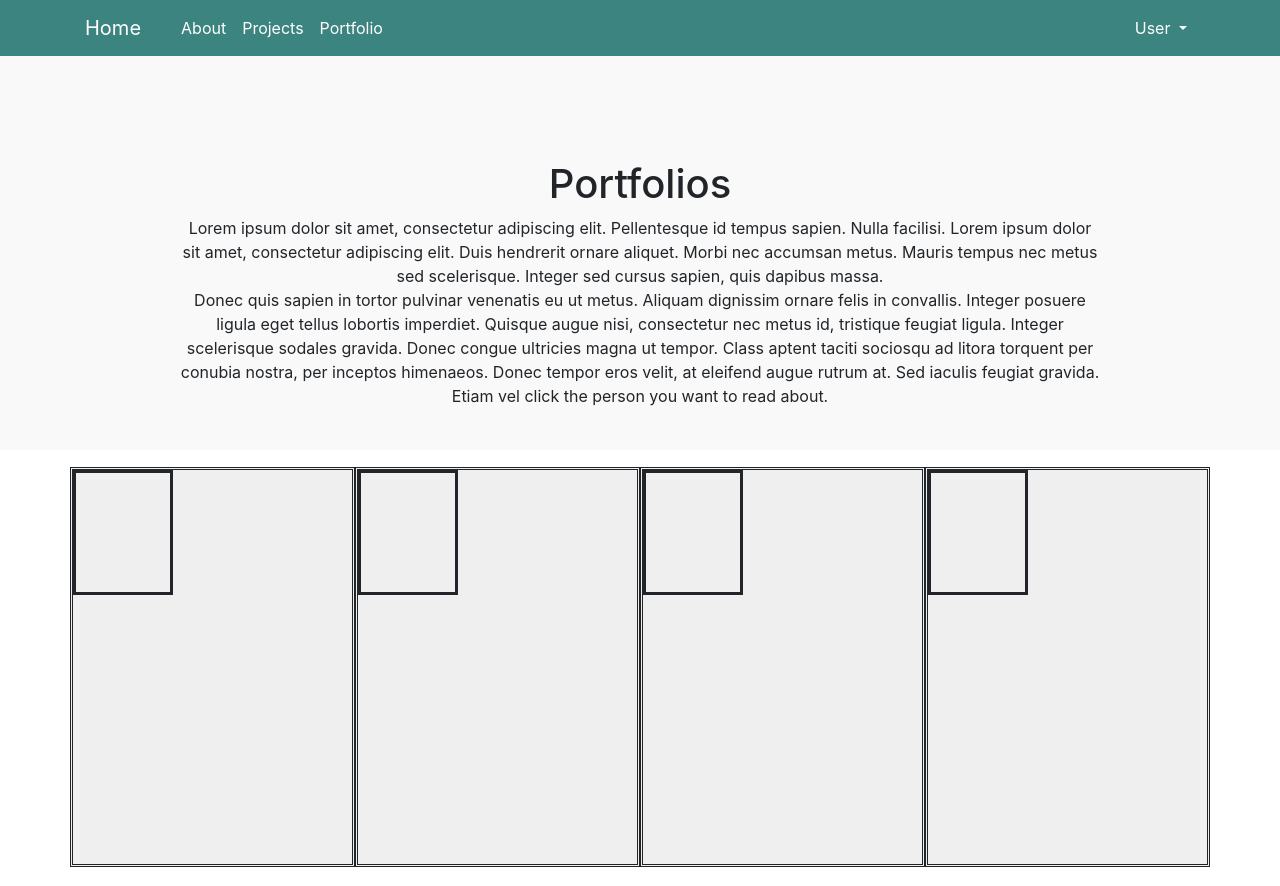
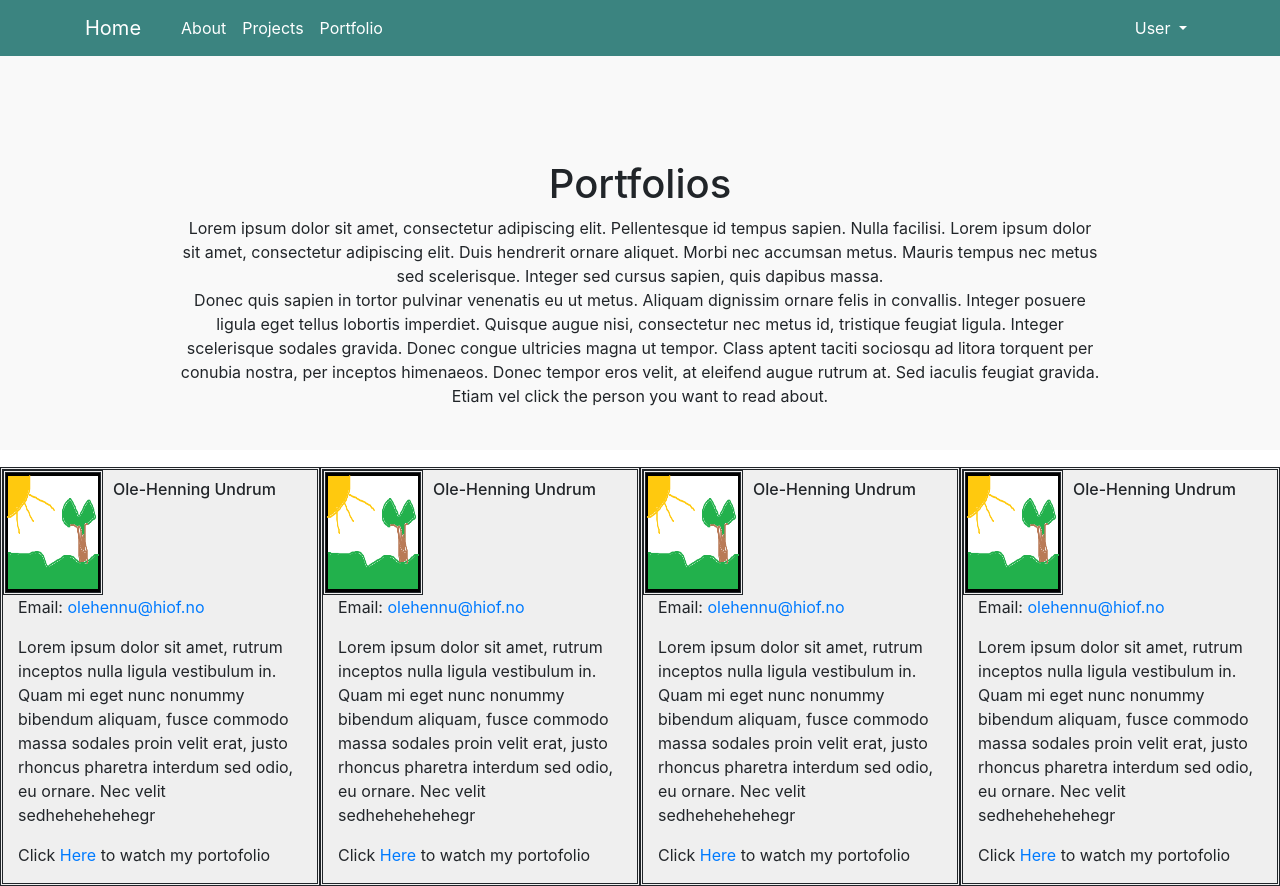
Before and after one commit to Rinorn/Webside, a PHP site: page /Portfolios.php in a window 1280 px wide. Run offline with PHP 8.4, Linux system fonts and the light colour scheme; some libraries are stand-ins or nearby versions.

Commit message:
Added layout to the personal portofolio boxes. might add some css later. Added pictures to the photo boxes in the portofolio page.

```diff
--- a/Portfolios.php
+++ b/Portfolios.php
@@ -32,31 +32,51 @@
       </div>
     </div>
   </div>
-  <div class="container" id="portoConts">
+  <div class="container-fluid" id="portoConts">
     <div class="row">
       <div class="col-lg-3 col-md-6 col-sm-6 portoPersBox">
         <div class="row">
-          <div class="col-lg-6 col-md-6 col-sm-6 personPhoto">
+          <div class="col-lg-6 col-md-6 col-sm-6 personPhoto noPadd">
+            <img src="images/placeholder.png" class="pfolioPic" />
           </div>
+          <h6 class="pfolioName">Ole-Henning Undrum</h6>
         </div>
+        <p>Email:<a href="olehennu@hiof.no"> olehennu@hiof.no</a></p>
+        <p>Lorem ipsum dolor sit amet, rutrum inceptos nulla ligula vestibulum in. Quam mi eget nunc nonummy bibendum aliquam, fusce commodo massa sodales proin velit erat, justo rhoncus pharetra interdum sed odio, eu ornare. Nec velit sedhehehehehegr</p> <!-- må sette sperre på 240 chars.-->
+        <p>Click<a href="#"> Here </a>to watch my portofolio</p>
       </div>
       <div class="col-lg-3 col-md-6 col-sm-6 portoPersBox">
         <div class="row">
-          <div class="col-lg-6 col-md-6 col-sm-6 personPhoto">
+          <div class="col-lg-6 col-md-6 col-sm-6 personPhoto noPadd">
+            <img src="images/placeholder.png" class="pfolioPic" />
           </div>
+          <h6 class="pfolioName">Ole-Henning Undrum</h6>
         </div>
+        <p>Email:<a href="olehennu@hiof.no"> olehennu@hiof.no</a></p>
+        <p>Lorem ipsum dolor sit amet, rutrum inceptos nulla ligula vestibulum in. Quam mi eget nunc nonummy bibendum aliquam, fusce commodo massa sodales proin velit erat, justo rhoncus pharetra interdum sed odio, eu ornare. Nec velit sedhehehehehegr</p> <!-- må sette sperre på 240 chars.-->
+        <p>Click<a href="#"> Here </a>to watch my portofolio</p>
       </div>
       <div class="col-lg-3 col-md-6 col-sm-6 portoPersBox">
         <div class="row">
-          <div class="col-lg-6 col-md-6 col-sm-6 personPhoto">
+          <div class="col-lg-6 col-md-6 col-sm-6 personPhoto noPadd">
+            <img src="images/placeholder.png" class="pfolioPic" />
           </div>
+          <h6 class="pfolioName">Ole-Henning Undrum</h6>
         </div>
+        <p>Email:<a href="olehennu@hiof.no"> olehennu@hiof.no</a></p>
+        <p>Lorem ipsum dolor sit amet, rutrum inceptos nulla ligula vestibulum in. Quam mi eget nunc nonummy bibendum aliquam, fusce commodo massa sodales proin velit erat, justo rhoncus pharetra interdum sed odio, eu ornare. Nec velit sedhehehehehegr</p> <!-- må sette sperre på 240 chars.-->
+        <p>Click<a href="#"> Here </a>to watch my portofolio</p>
       </div>
       <div class="col-lg-3 col-md-6 col-sm-6 portoPersBox">
         <div class="row">
-          <div class="col-lg-6 col-md-6 col-sm-6 personPhoto">
+          <div class="col-lg-6 col-md-6 col-sm-6 personPhoto noPadd">
+            <img src="images/placeholder.png" class="pfolioPic" />
           </div>
+          <h6 class="pfolioName">Ole-Henning Undrum</h6>
         </div>
+        <p>Email:<a href="olehennu@hiof.no"> olehennu@hiof.no</a></p>
+        <p>Lorem ipsum dolor sit amet, rutrum inceptos nulla ligula vestibulum in. Quam mi eget nunc nonummy bibendum aliquam, fusce commodo massa sodales proin velit erat, justo rhoncus pharetra interdum sed odio, eu ornare. Nec velit sedhehehehehegr</p> <!-- må sette sperre på 240 chars.-->
+        <p>Click<a href="#"> Here </a>to watch my portofolio</p>
       </div>
     </div>
   </div>
--- a/webSide.css
+++ b/webSide.css
@@ -3,7 +3,9 @@ body {
   overflow-x: hidden;
   overflow-y:scroll;
   }
-
+  html {
+    font-size: 1rem;
+  }
 /* Classes */
 
 .mainContainer {
@@ -53,7 +55,7 @@ body {
   }
 
 .portoPersBox{
-  height: 400px;
+  min-height: 400px;
   border-style: double;
   background-color: #efefef;
 }
@@ -62,7 +64,7 @@ body {
   min-height: 125px;
   max-width: 100px;
   min-width: 90px;
-  border-style: solid;
+  border-style: double;
 }
 .projectSlide {
   min-height: 220px;
@@ -78,6 +80,15 @@ body {
   height: 250px;
   border-style: double;
   background-color: #efefef;
+}
+.pfolioName {
+  padding-left: 10px;
+  padding-top: 10px;
+}
+.pfolioPic {
+  width: 100%;
+  height: 100%;
+  object-fit: fill;
 }
 /* ID's */
 #btnLogOut {
```
Also changed, not shown: Projects.php (+8 -8 lines).
